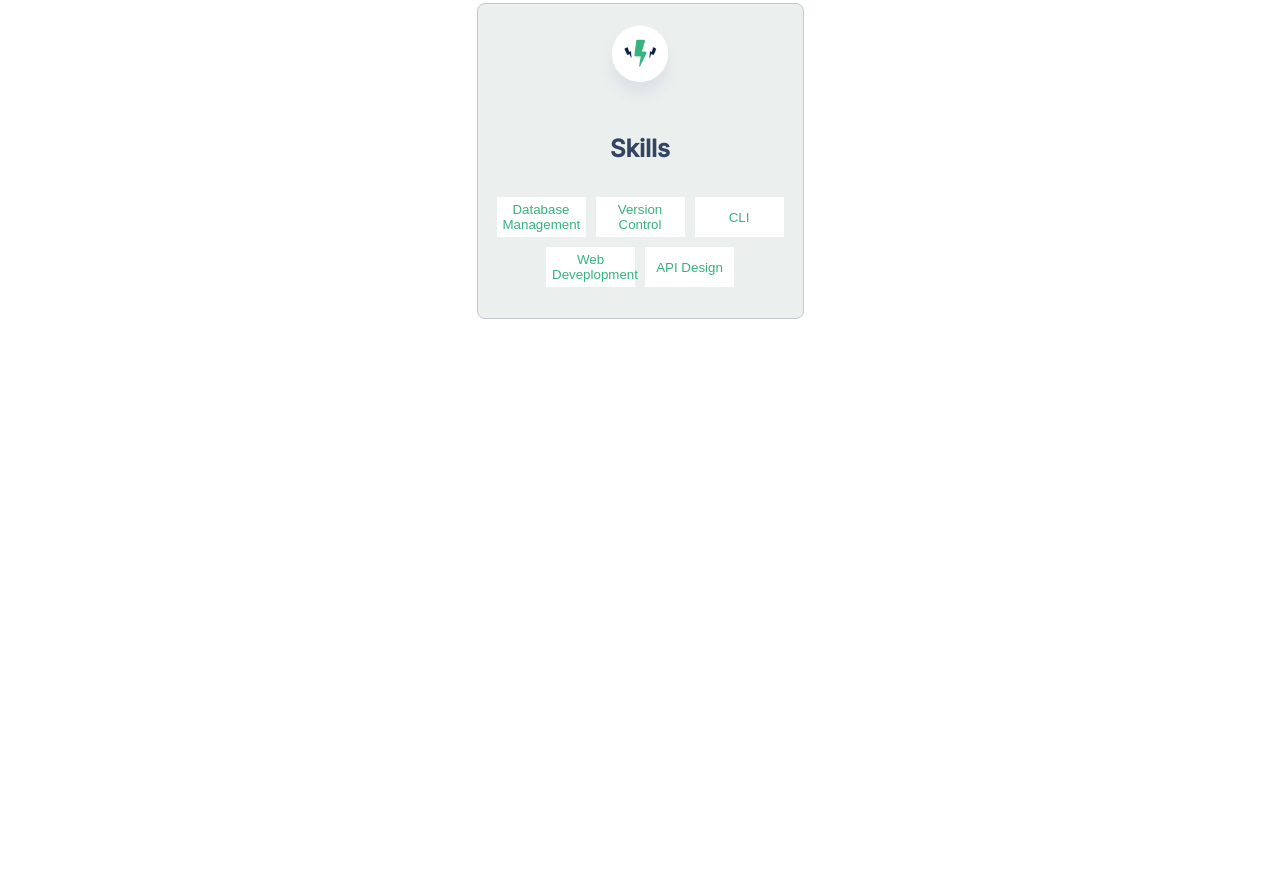
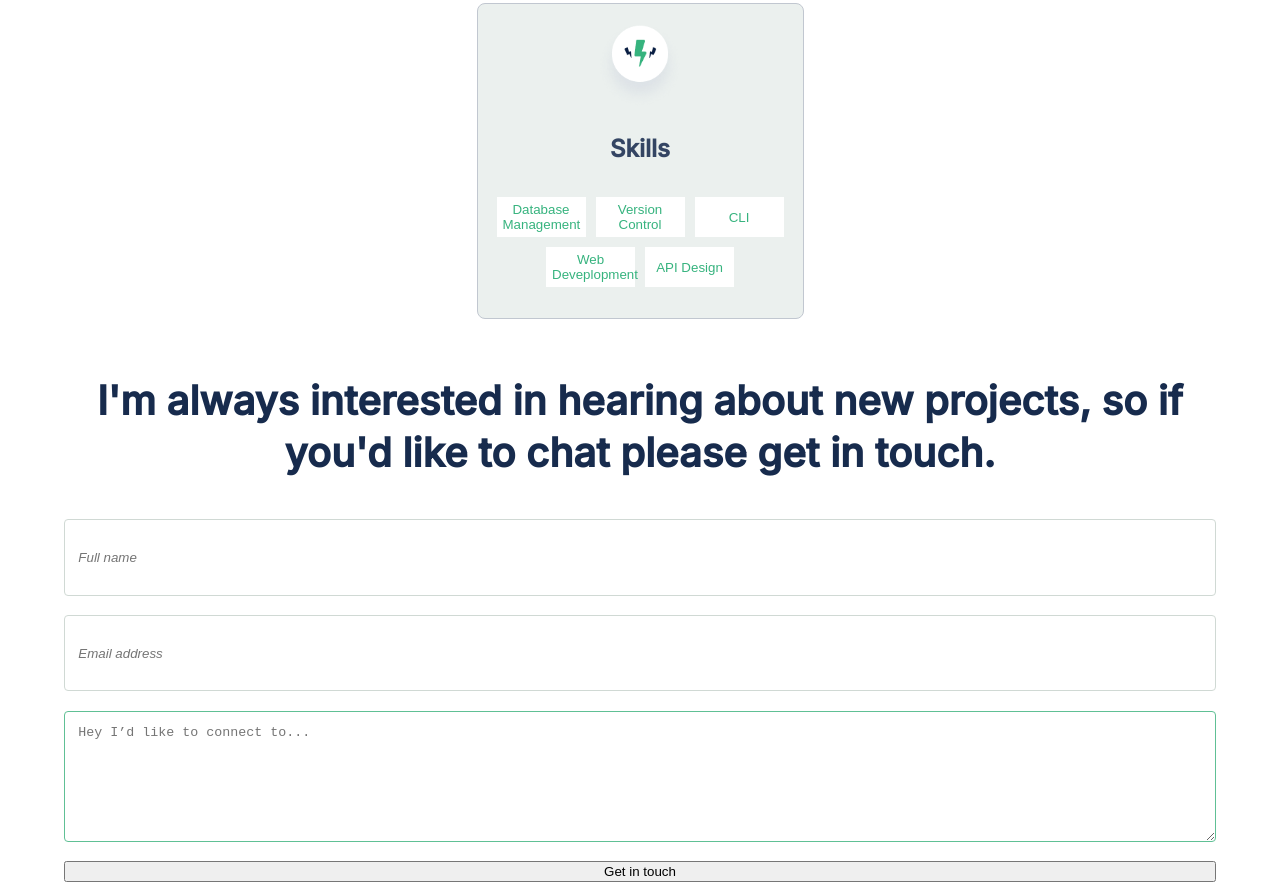
Before and after one commit to Dachrono/Portfolio-setup-and-mobile-first, a website: page index.html in a window 1280 px wide. Shown: the part 4206-5088 px from the top of the page. Before the commit the page ends 4541 px from the top, so only its background shows below. Drawn offline with Linux system fonts and the light colour scheme.

Commit message:
Added advide, Added form, Added the style to the content

```diff
--- a/index.html
+++ b/index.html
@@ -225,6 +225,26 @@
 
     </section>
 
+    <section class="ContForm">
+
+        <header class="advise">
+            <p>I'm always interested in hearing about new projects,
+                so if you'd like to chat please get in touch.</p>
+        </header>
+
+        <form action="" method="" class="contact">
+            <input name="Name" class="Fullname" type="text" placeholder="Full name" maxlength="30" required>
+            <input name="Email" class="EmailAddress" type="text" placeholder="Email address" required>
+            <textarea name="Text" type="text" placeholder="Hey I’d like to connect to..." maxlength="500" required></textarea>
+            <button type="submit">Get in touch</button>
+        </form>
+
+        <footer class="social">
+
+        </footer>
+
+    </section>
+
 </body>
 </html>
 </html>
--- a/style.css
+++ b/style.css
@@ -308,3 +308,44 @@ body {
   color: #36b37e;
   border: 0;
 }
+
+.ContForm {
+  display: flex;
+  flex-direction: column;
+  align-items: center;
+}
+
+.advise {
+  margin-left: 5%;
+  margin-right: 5%;
+  width: 90%;
+  color: #172b4d;
+  font-weight: 700;
+  font-size: 40px;
+  line-height: 52px;
+  text-align: center;
+}
+
+.contact {
+  width: 90%;
+  display: flex;
+  flex-direction: column;
+  gap: 1.2em;
+}
+
+.contact textarea {
+  height: 114px;
+  padding-top: 1em;
+  padding-left: 1em;
+  border: 1px solid #60c095;
+  border-radius: 4px;
+}
+
+.Fullname,
+.EmailAddress {
+  font-style: italic;
+  border: 1px solid #d0d9d4;
+  border-radius: 4px;
+  height: 48px;
+  padding: 1em;
+}
```
